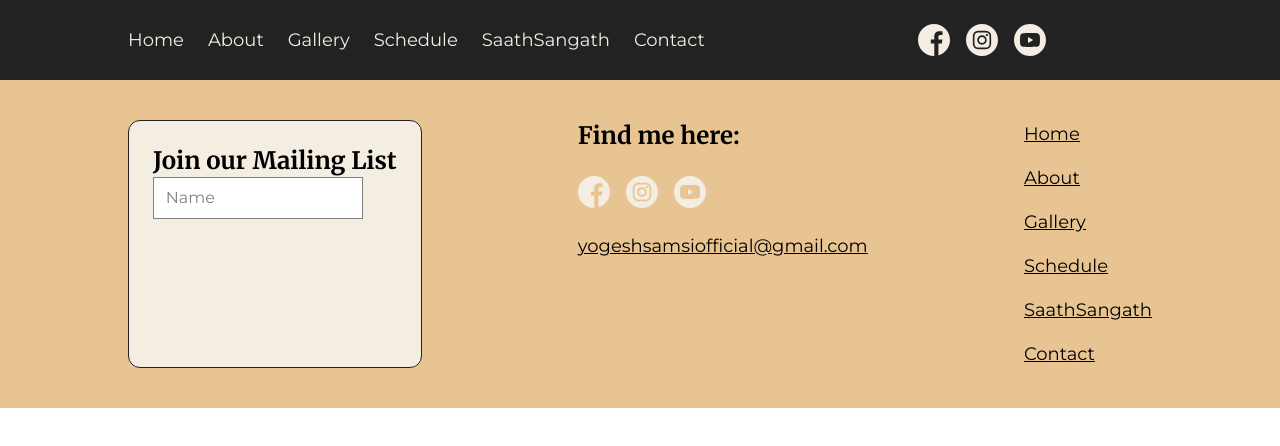
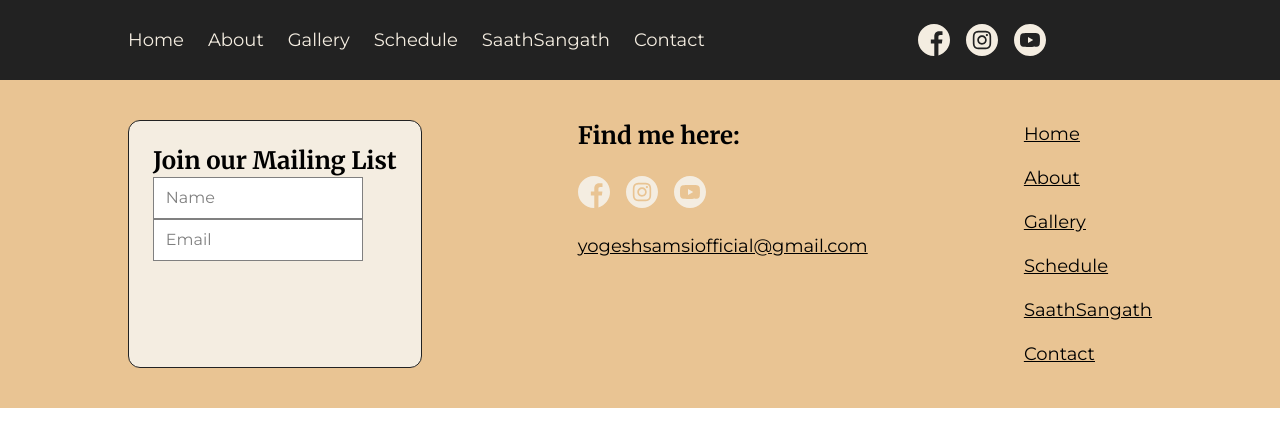
Before and after one commit to NeeshSamsi/yogeshsamsi-old, a Next.js app: page / in a window 1280 px wide. Shown: the top 446 px of the page. Built offline with nearby package versions, Linux system fonts and the light colour scheme; a web font is replaced by a local one; what tailwind-hamburgers would draw is missing.

Commit message:
feat: dynamic name and placeholder with props

```diff
--- a/components/Footer/index.js
+++ b/components/Footer/index.js
@@ -11,7 +11,8 @@ const Footer = () => {
       <div className="bg-light p-6 rounded-xl border border-dark">
         <h4 className="text-2xl font-serif font-bold">Join our Mailing List</h4>
         {/* Material UI Name Input */}
-        <TextInput />
+        <TextInput label="Name" placeholder="Enter your Name" />
+        <TextInput label="Email" placeholder="Enter your Email" />
         {/* Material UI Email Input */}
         {/* Material UI Submit Button */}
       </div>
--- a/components/TextInput/index.jsx
+++ b/components/TextInput/index.jsx
@@ -1,7 +1,7 @@
 import React from "react";
 // import "./textinput.css";
 
-const TextInput = () => {
+const TextInput = ({ label, placeholder }) => {
   return (
     <>
       {/* Stackoverflow CSS that I don't understand */}
@@ -54,8 +54,8 @@ const TextInput = () => {
       </style>
 
       <div>
-        <input placeholder="placeholder" type="text" />
-        <label>Name</label>
+        <input placeholder={placeholder} type="text" />
+        <label>{label}</label>
       </div>
     </>
   );
```
